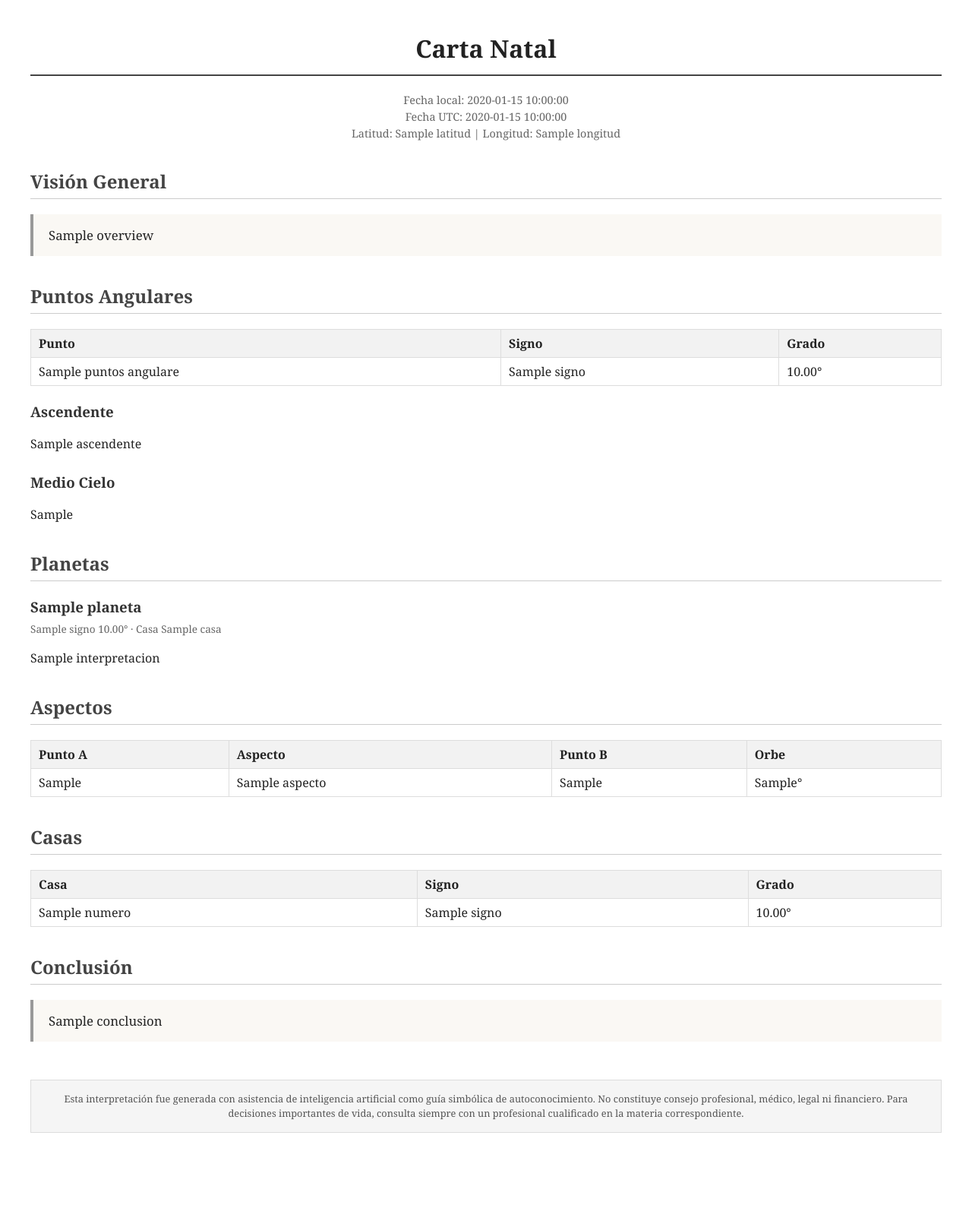
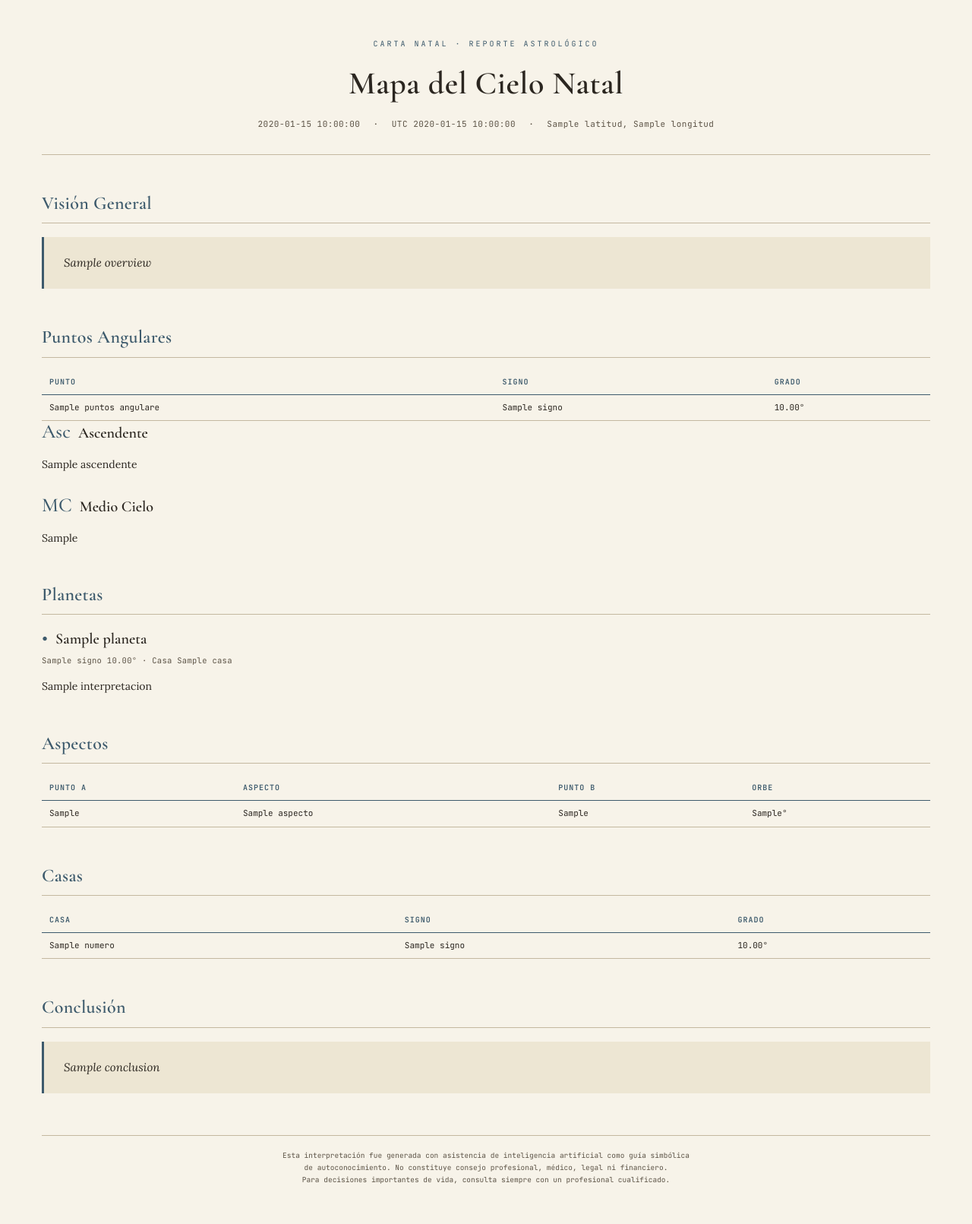
Before and after one commit to labs-Carla/astrea-API, a Python web app: template app/templates/carta_report.html in a window 1280 px wide. Shown: the whole page at 76% size. Before the commit the page ends 1491 px from the top, so only its background shows below. Run offline with Jinja, Linux system fonts and the light colour scheme; the template is opened without the code that fills it: most values are stand-ins (such as "Sample title", 1, 10 or a date in 2020).

```diff
--- a/app/main.py
+++ b/app/main.py
@@ -1,9 +1,13 @@
 from fastapi import FastAPI
 from app.core.config import settings
 from app.api.endpoints import router
+from app.core.database import Base, engine
 from dotenv import load_dotenv
 
 load_dotenv()
+
+# Crea las tablas en SQLite si no existen todavía (no borra datos existentes)
+Base.metadata.create_all(bind=engine)
 
 app = FastAPI(title=settings.app_name)
 app.include_router(router, prefix="/api/v1")
--- a/app/templates/carta_report.html
+++ b/app/templates/carta_report.html
@@ -4,97 +4,191 @@
 <meta charset="UTF-8">
 <title>Carta Natal</title>
 <style>
+  @import url('https://fonts.googleapis.com/css2?family=Cormorant+Garamond:ital,wght@0,500;0,600;1,500&family=Lora:ital,wght@0,400;0,500;1,400&family=JetBrains+Mono:wght@400;600&display=swap');
+
+  :root {
+    --papel: #F7F3E9;
+    --papel-destacado: #EDE6D3;
+    --tinta: #2B2620;
+    --tinta-suave: #5C5346;
+    --azul: #3D5A6C;
+    --ocre: #8B6F47;
+    --linea: #C4B8A0;
+  }
+
+  * { box-sizing: border-box; }
+
   body {
-            font-family: Georgia, serif;
-            margin: 40px;
-            color: #222;
-            line-height: 1.5;
+    font-family: 'Lora', serif;
+    background-color: var(--papel);
+    color: var(--tinta);
+    margin: 0;
+    padding: 50px 55px;
+    line-height: 1.6;
+    font-size: 14px;
   }
-        h1 {
+
+  /* --- Portada / encabezado --- */
+  .portada {
     text-align: center;
-            border-bottom: 2px solid #444;
-            padding-bottom: 10px;
+    padding-bottom: 30px;
+    margin-bottom: 40px;
+    border-bottom: 1px solid var(--linea);
   }
-        h2 {
-            margin-top: 35px;
-            color: #444;
-            border-bottom: 1px solid #ccc;
-            padding-bottom: 4px;
+
+  .eyebrow {
+    font-family: 'JetBrains Mono', monospace;
+    font-size: 10px;
+    letter-spacing: 3px;
+    text-transform: uppercase;
+    color: var(--azul);
+    margin-bottom: 10px;
   }
-        h3 {
-            margin-top: 20px;
-            margin-bottom: 4px;
-            color: #333;
+
+  h1.titulo-principal {
+    font-family: 'Cormorant Garamond', serif;
+    font-weight: 600;
+    font-size: 42px;
+    margin: 0 0 12px 0;
+    color: var(--tinta);
+    letter-spacing: 0.5px;
   }
+
+  .metadata {
+    font-family: 'JetBrains Mono', monospace;
+    font-size: 11px;
+    color: var(--tinta-suave);
+    letter-spacing: 0.5px;
+  }
+
+  .metadata span {
+    margin: 0 10px;
+  }
+
+  /* --- Secciones --- */
+  h2.seccion {
+    font-family: 'Cormorant Garamond', serif;
+    font-weight: 600;
+    font-size: 24px;
+    color: var(--azul);
+    margin-top: 45px;
+    margin-bottom: 16px;
+    padding-bottom: 6px;
+    border-bottom: 1px solid var(--linea);
+    letter-spacing: 0.3px;
+  }
+
+  .overview, .conclusion {
+    font-family: 'Lora', serif;
+    font-style: italic;
+    font-size: 15px;
+    background-color: var(--papel-destacado);
+    padding: 22px 26px;
+    border-left: 3px solid var(--azul);
+    margin: 18px 0;
+  }
+
+  /* --- Tablas --- */
   table {
     width: 100%;
     border-collapse: collapse;
-            margin-top: 10px;
+    margin-top: 8px;
+    font-family: 'JetBrains Mono', monospace;
+    font-size: 11px;
   }
-        th, td {
-            padding: 6px 10px;
-            border: 1px solid #ddd;
+
+  th {
     text-align: left;
+    padding: 8px 10px;
+    color: var(--azul);
+    text-transform: uppercase;
+    font-size: 10px;
+    letter-spacing: 1px;
+    border-bottom: 1.5px solid var(--azul);
   }
-        th {
-            background-color: #f2f2f2;
+
+  td {
+    padding: 8px 10px;
+    border-bottom: 1px solid var(--linea);
+    color: var(--tinta);
   }
+
   .retrogrado {
-            color: #b00;
-            font-style: italic;
+    color: var(--ocre);
   }
-        .metadata {
-            font-size: 0.9em;
-            color: #666;
-            text-align: center;
-            margin-bottom: 20px;
-        }
-        .overview, .conclusion {
-            font-size: 1.05em;
-            background-color: #faf8f4;
-            padding: 15px 20px;
-            border-left: 4px solid #999;
-            margin: 15px 0;
-        }
+
+  /* --- Bloques de planetas --- */
   .planeta-bloque {
-            margin-bottom: 25px;
+    margin-bottom: 28px;
     page-break-inside: avoid;
   }
+
+  .planeta-encabezado {
+    display: flex;
+    align-items: baseline;
+    gap: 10px;
+    margin-bottom: 4px;
+  }
+
+  .planeta-simbolo {
+    font-family: 'Cormorant Garamond', serif;
+    font-size: 26px;
+    color: var(--azul);
+    line-height: 1;
+  }
+
+  h3.planeta-nombre {
+    font-family: 'Cormorant Garamond', serif;
+    font-weight: 600;
+    font-size: 20px;
+    color: var(--tinta);
+    margin: 0;
+  }
+
   .planeta-datos {
-            font-size: 0.85em;
-            color: #666;
-            margin-bottom: 6px;
+    font-family: 'JetBrains Mono', monospace;
+    font-size: 10.5px;
+    color: var(--tinta-suave);
+    margin-bottom: 8px;
+    letter-spacing: 0.3px;
   }
+
   .interpretacion-texto {
     text-align: justify;
+    color: var(--tinta);
   }
+
+  /* --- Disclaimer --- */
   .disclaimer {
-            margin-top: 50px;
-            padding: 15px 20px;
-            background-color: #f5f5f5;
-            border: 1px solid #ddd;
-            font-size: 0.8em;
-            color: #555;
+    margin-top: 55px;
+    padding-top: 18px;
+    border-top: 1px solid var(--linea);
+    font-family: 'JetBrains Mono', monospace;
+    font-size: 9.5px;
+    color: var(--tinta-suave);
     text-align: center;
+    line-height: 1.7;
   }
 </style>
 </head>
 <body>
 
-    <h1>Carta Natal</h1>
-
+  <div class="portada">
+    <div class="eyebrow">Carta Natal · Reporte Astrológico</div>
+    <h1 class="titulo-principal">Mapa del Cielo Natal</h1>
     <div class="metadata">
-        Fecha local: {{ metadata.fecha_hora_local }}<br>
-        Fecha UTC: {{ metadata.fecha_hora_utc }}<br>
-        Latitud: {{ metadata.latitud }} | Longitud: {{ metadata.longitud }}
+      <span>{{ metadata.fecha_hora_local }}</span> ·
+      <span>UTC {{ metadata.fecha_hora_utc }}</span> ·
+      <span>{{ metadata.latitud }}, {{ metadata.longitud }}</span>
+    </div>
   </div>
 
   {% if interpretacion.overview %}
-    <h2>Visión General</h2>
+  <h2 class="seccion">Visión General</h2>
   <div class="overview">{{ interpretacion.overview }}</div>
   {% endif %}
 
-    <h2>Puntos Angulares</h2>
+  <h2 class="seccion">Puntos Angulares</h2>
   <table>
     <tr><th>Punto</th><th>Signo</th><th>Grado</th></tr>
     {% for nombre, datos in puntos_angulares.items() %}
@@ -108,22 +202,36 @@
 
   {% if interpretacion.ascendente %}
   <div class="planeta-bloque">
-        <h3>Ascendente</h3>
+    <div class="planeta-encabezado">
+      <span class="planeta-simbolo">Asc</span>
+      <h3 class="planeta-nombre">Ascendente</h3>
+    </div>
     <p class="interpretacion-texto">{{ interpretacion.ascendente }}</p>
   </div>
   {% endif %}
 
   {% if interpretacion.medio_cielo %}
   <div class="planeta-bloque">
-        <h3>Medio Cielo</h3>
+    <div class="planeta-encabezado">
+      <span class="planeta-simbolo">MC</span>
+      <h3 class="planeta-nombre">Medio Cielo</h3>
+    </div>
     <p class="interpretacion-texto">{{ interpretacion.medio_cielo }}</p>
   </div>
   {% endif %}
 
-    <h2>Planetas</h2>
+  <h2 class="seccion">Planetas</h2>
+  {% set simbolos = {
+    "Sol": "☉", "Luna": "☽", "Mercurio": "☿", "Venus": "♀", "Marte": "♂",
+    "Jupiter": "♃", "Saturno": "♄", "Urano": "♅", "Neptuno": "♆", "Pluton": "♇",
+    "NodoNorte": "☊", "Quiron": "⚷"
+  } %}
   {% for nombre, datos in planetas.items() %}
   <div class="planeta-bloque">
-        <h3>{{ nombre }}</h3>
+    <div class="planeta-encabezado">
+      <span class="planeta-simbolo">{{ simbolos.get(nombre, "•") }}</span>
+      <h3 class="planeta-nombre">{{ nombre }}</h3>
+    </div>
     <div class="planeta-datos">
       {{ datos.signo }} {{ "%.2f"|format(datos.grado_en_signo) }}° · Casa {{ datos.casa }}
       {% if datos.retrogrado %}<span class="retrogrado">· Retrógrado</span>{% endif %}
@@ -135,7 +243,7 @@
   {% endfor %}
 
   {% if aspectos %}
-    <h2>Aspectos</h2>
+  <h2 class="seccion">Aspectos</h2>
   <table>
     <tr><th>Punto A</th><th>Aspecto</th><th>Punto B</th><th>Orbe</th></tr>
     {% for asp in aspectos %}
@@ -149,7 +257,7 @@
   </table>
   {% endif %}
 
-    <h2>Casas</h2>
+  <h2 class="seccion">Casas</h2>
   <table>
     <tr><th>Casa</th><th>Signo</th><th>Grado</th></tr>
     {% for numero, datos in casas.items() %}
@@ -162,15 +270,14 @@
   </table>
 
   {% if interpretacion.conclusion %}
-    <h2>Conclusión</h2>
+  <h2 class="seccion">Conclusión</h2>
   <div class="conclusion">{{ interpretacion.conclusion }}</div>
   {% endif %}
 
   <div class="disclaimer">
-        Esta interpretación fue generada con asistencia de inteligencia artificial como guía simbólica
-        de autoconocimiento. No constituye consejo profesional, médico, legal ni financiero. Para
-        decisiones importantes de vida, consulta siempre con un profesional cualificado en la materia
-        correspondiente.
+    Esta interpretación fue generada con asistencia de inteligencia artificial como guía simbólica<br>
+    de autoconocimiento. No constituye consejo profesional, médico, legal ni financiero.<br>
+    Para decisiones importantes de vida, consulta siempre con un profesional cualificado.
   </div>
 
 </body>
--- a/requirements.txt
+++ b/requirements.txt
@@ -7,3 +7,4 @@ timezonefinder
 jinja2
 playwright
 anthropic
+sqlalchemy
```
Also changed, not shown: app/api/endpoints.py (+53 -30 lines), app/core/database.py (added, +27 -0 lines), app/models/db_models.py (added, +32 -0 lines), app/services/persistence_service.py (added, +57 -0 lines), 4 other files. Lines whose indentation alone changed are shown as unchanged.
